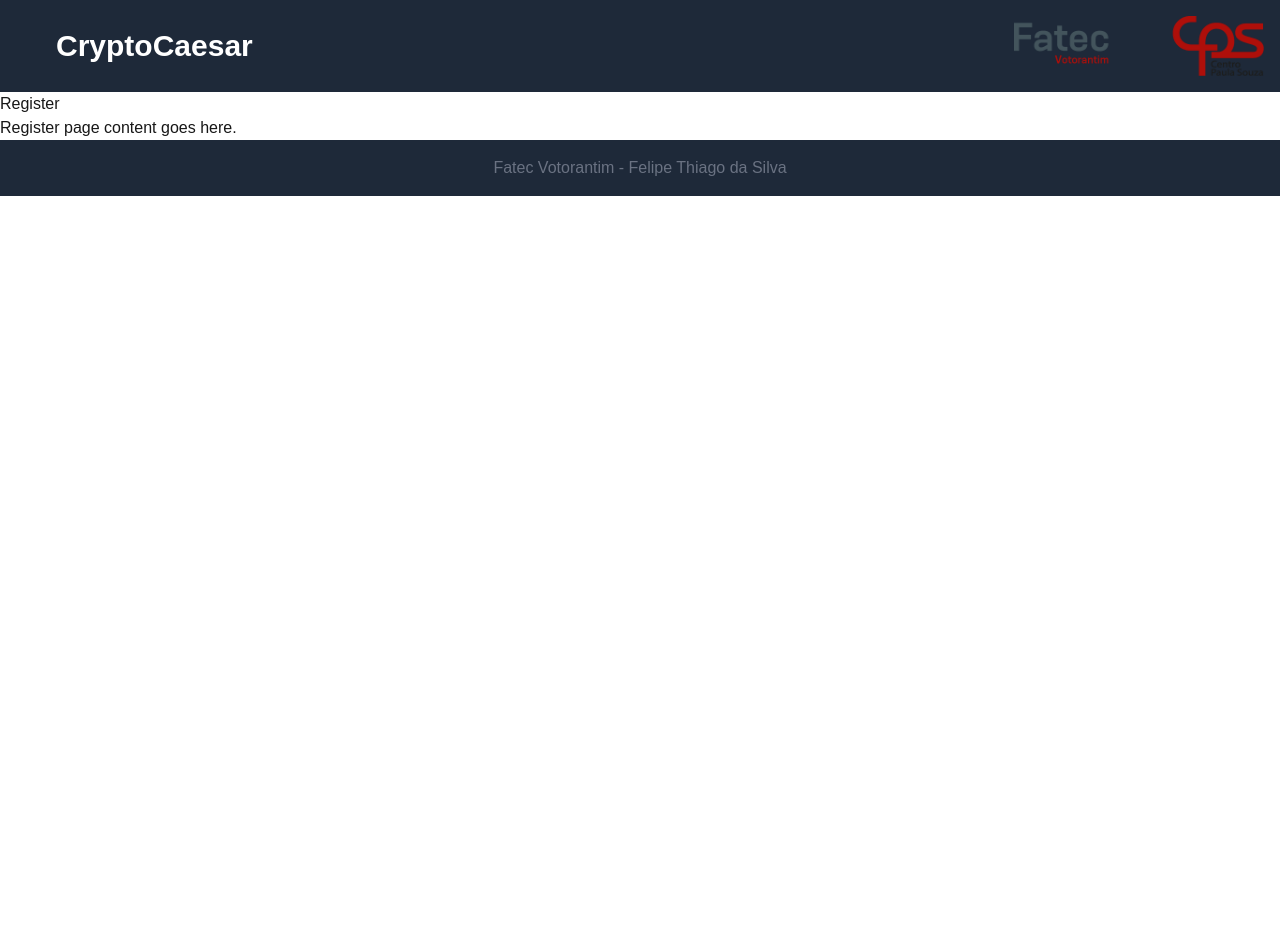
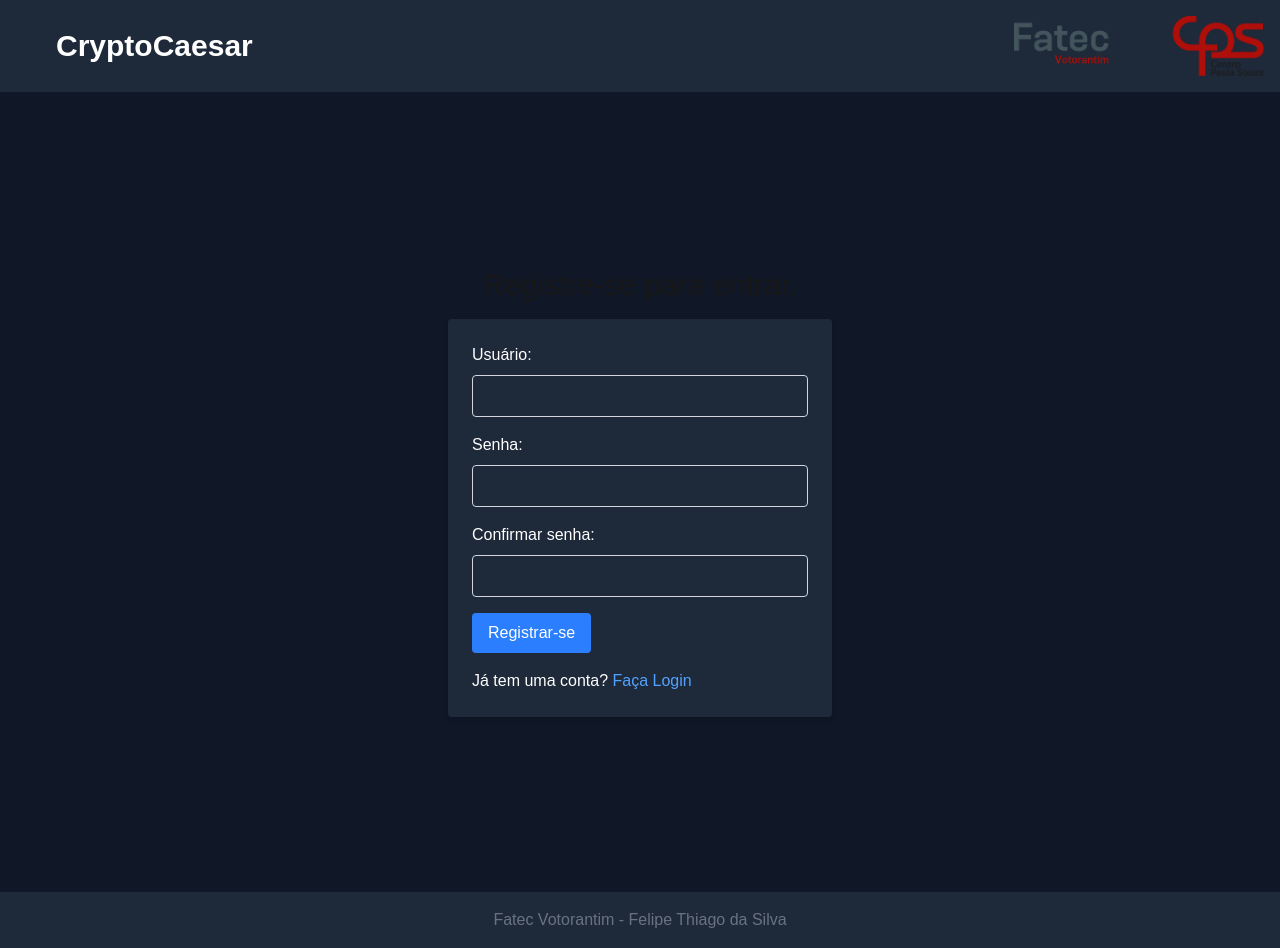
Before and after one commit to Felipe-Thiago/atv-cripto-felipe, a Next.js app in the folder Front/: page /register in a window 1280 px wide. Before the commit the page ends 800 px from the top, so only its background shows below. Built offline with nearby package versions, Linux system fonts and the light colour scheme.

Commit message:
feat: Página de registro

```diff
--- /dev/null
+++ b/Front/src/app/login/page.tsx
@@ -0,0 +1,43 @@
+"use client";
+import { useRouter } from "next/navigation";
+import { useAuth } from "@/context/AuthContext";
+import Header from "@/components/Header/Header";
+import Footer from "@/components/Footer/Footer";
+const Login = () => {
+
+    const router = useRouter();
+
+    const { bearerToken, login } = useAuth();
+
+    return (
+        <div>
+            <Header />
+            <div className="flex flex-col items-center justify-center min-h-screen bg-gray-900">
+                <h1 className="text-3xl font-bold mb-4">Bem-vindo ao Codificador</h1>
+                <p className="text-lg">Acesse o sistema de criptografia de mensagens.</p>
+                <form className="bg-gray-800 p-6 rounded shadow-md w-96 mt-4">
+                    <div className="mb-4">
+                        <label htmlFor="email" className="block text-white mb-2">Usuário:</label>
+                        <input type="email" id="email" className="border border-gray-300 p-2 rounded w-full" />
+                    </div>
+                    <div className="mb-4">
+                        <label htmlFor="password" className="block text-white mb-2">Senha:</label>
+                        <input type="password" id="password" className="border border-gray-300 p-2 rounded w-full" />
+                    </div>
+
+                    <button type="submit" className="bg-blue-500 text-white px-4 py-2 rounded" onClick={() => router.push("/encode")}>
+                        Fazer Login
+                    </button>
+                    <p className="text-white mt-4">
+                        Não tem uma conta? <a href="" className="text-blue-400" onClick={() => router.push("/register")} >Registrar</a>
+                    </p>
+                </form>
+            </div>
+
+        <Footer />
+        </div>
+
+    )
+}
+
+export default Login;
--- a/Front/src/app/page.tsx
+++ b/Front/src/app/page.tsx
@@ -1,37 +1,13 @@
 "use client";
 import { useRouter } from "next/navigation";
-import { useAuth } from "@/context/AuthContext";
+import { useEffect } from "react";
 
 export default function App() {
   const router = useRouter();
 
-  const { bearerToken, login } = useAuth();
+  useEffect(() => {
+    router.push("/login");
+  }, [router]);
 
-  return (
-    <div>
-
-      <div className="flex flex-col items-center justify-center min-h-screen bg-gray-900">
-        <h1 className="text-3xl font-bold mb-4">Bem-vindo ao Codificador</h1>
-        <p className="text-lg">Acesse o sistema de criptografia de mensagens.</p>
-        <form className="bg-gray-800 p-6 rounded shadow-md w-96 mt-4">
-          <div className="mb-4">
-            <label htmlFor="email" className="block text-white mb-2">Usuário:</label>
-            <input type="email" id="email" className="border border-gray-300 p-2 rounded w-full" />
-          </div>
-          <div className="mb-4">
-            <label htmlFor="password" className="block text-white mb-2">Senha:</label>
-            <input type="password" id="password" className="border border-gray-300 p-2 rounded w-full" />
-          </div>
-
-          <button type="submit" className="bg-blue-500 text-white px-4 py-2 rounded" onClick={() => router.push("/encode")}>
-            Fazer Login
-          </button>
-          <p className="text-white mt-4">
-            Não tem uma conta? <a href="" className="text-blue-400" onClick={() => router.push("/register")} >Registrar</a>
-          </p>
-        </form>
-      </div>
-
-    </div>
-  );
+  return null;
 }
--- a/Front/src/app/register/page.tsx
+++ b/Front/src/app/register/page.tsx
@@ -1,16 +1,48 @@
+"use client";
 import Header from "../../components/Header/Header";
 import Footer from "../../components/Footer/Footer";
+import { useRouter } from "next/navigation";
+
+
 
 const Register = () => {
+
+  const router = useRouter();
+
+  const handleRegister = () =>{
+    if (senha != confirmarSenha) {
+
+    }
+  }
+
   return (
     <div>
         <Header />
 
-        <div>
+        <div className="flex flex-col items-center justify-center min-h-screen bg-gray-900">
+          <h1 className="text-3xl">Registre-se para entrar.</h1>
+          <form className="bg-gray-800 p-6 rounded shadow-md w-96 mt-4">
+          <div className="mb-4">
+            <label htmlFor="email" className="block text-white mb-2">Usuário:</label>
+            <input type="email" id="email" className="border border-gray-300 p-2 rounded w-full" />
+          </div>
+          <div className="mb-4">
+            <label htmlFor="password" className="block text-white mb-2">Senha:</label>
+            <input type="password" id="password" className="border border-gray-300 p-2 rounded w-full" />
+          </div>
+          <div className="mb-4">
+            <label htmlFor="cpassword" className="block text-white mb-2">Confirmar senha:</label>
+            <input type="password" id="password" className="border border-gray-300 p-2 rounded w-full"></input>
+          </div>
 
+          <button type="submit" className="bg-blue-500 text-white px-4 py-2 rounded" onClick={() => router.push("/login")}>
+            Registrar-se
+          </button>
+          <p className="text-white mt-4">
+            Já tem uma conta? <a href="" className="text-blue-400" onClick={() => router.push("/login")} >Faça Login</a>
+          </p>
+        </form>
         </div>
-        <h1>Register</h1>
-        <p>Register page content goes here.</p>
 
         <Footer />
     </div>
--- a/Front/src/components/Header/Header.tsx
+++ b/Front/src/components/Header/Header.tsx
@@ -3,7 +3,7 @@ import Image from "next/image";
 export default function Header() {
   return (
     <header className="bg-gray-800 text-white p-4">
-      <div className="container mx-auto flex justify-between items-center">
+      <div className="container mx-auto flex flex-wrap justify-center md:justify-between gap-5 items-center">
         <h1 className="text-3xl font-bold ml-10">CryptoCaesar</h1>
         <Image
             src="/images/fatec-votorantim.png"
```
